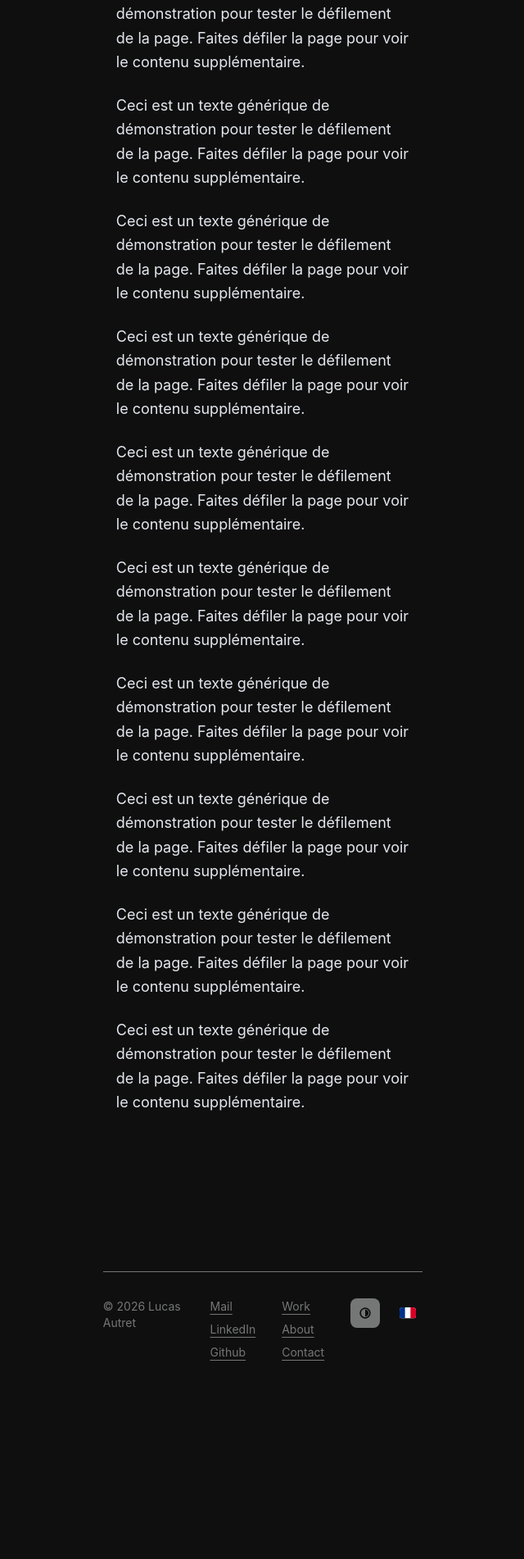
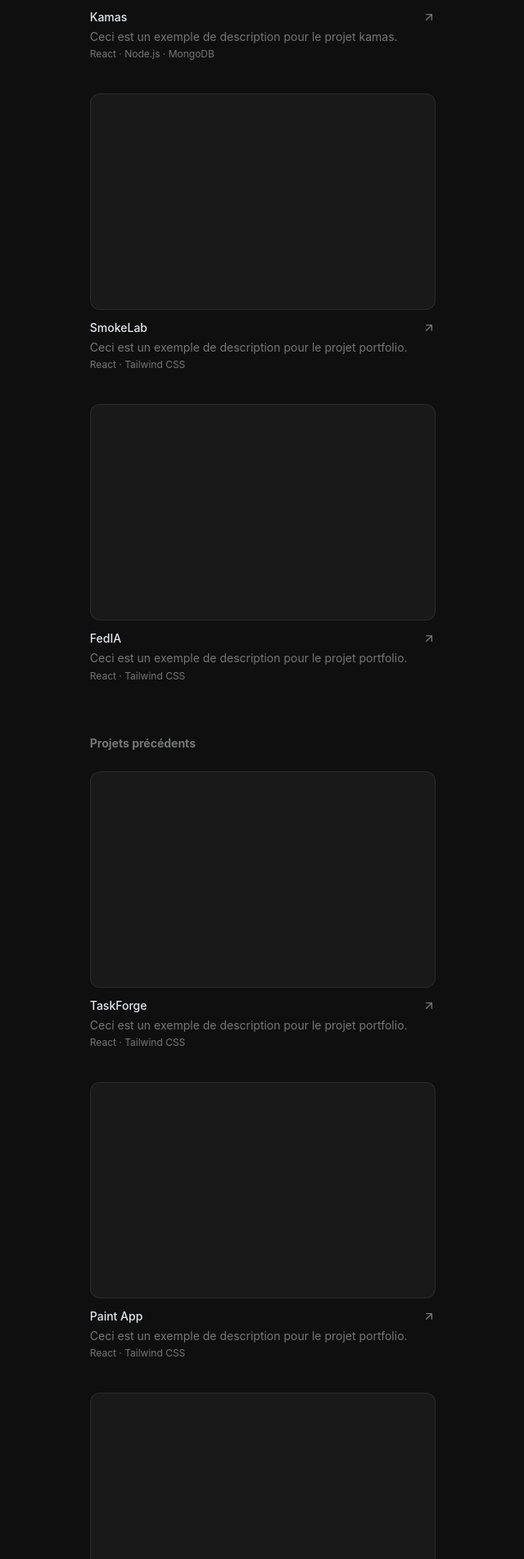
Before and after one commit to Maynito/Maynito.github.io, a React (Vite) app: page / in a window 1280 px wide. Shown: the part 798-2700 px from the top of the page at 82% size, without its empty margins (319-959 px from the left). Built offline with nearby package versions, Linux system fonts and the light colour scheme.

Commit message:
Add ProjectCard component and update App to display recent and previous projects

```diff
--- a/src/App.jsx
+++ b/src/App.jsx
@@ -1,26 +1,92 @@
 import NavBar from './components/NavBar'
 import Footer from './components/Footer'
+import ProjectCard from './components/ProjectCard'
+
+const RECENT_PROJECTS = [
+  {
+    title: "Kamas",
+    description: "Ceci est un exemple de description pour le projet kamas.",
+    imageUrl: "",
+    projectUrl: "https://github.com/Maynito/kamas",
+    techs: ["React", "Node.js", "MongoDB"]
+  },
+  {
+    title: "SmokeLab",
+    description: "Ceci est un exemple de description pour le projet portfolio.",
+    imageUrl: "",
+    projectUrl: "https://github.com/Maynito/smokelab",
+    techs: ["React", "Tailwind CSS"]
+  },
+  {
+    title: "FedIA",
+    description: "Ceci est un exemple de description pour le projet portfolio.",
+    imageUrl: "",
+    projectUrl: "https://labs.sogeti.com/project/fedia/",
+    techs: ["React", "Tailwind CSS"]
+  }
+];
+
+const PREVIOUS_PROJECTS = [
+  {
+    title: "TaskForge",
+    description: "Ceci est un exemple de description pour le projet portfolio.",
+    imageUrl: "",
+    projectUrl: "https://github.com/Maynito/TaskForge",
+    techs: ["React", "Tailwind CSS"]
+  },
+  {
+    title: "Paint App",
+    description: "Ceci est un exemple de description pour le projet portfolio.",
+    imageUrl: "",
+    projectUrl: "https://github.com/Maynito/smokelab",
+    techs: ["React", "Tailwind CSS"]
+  },
+  {
+    title: "Programmation Large Échelle",
+    description: "Ceci est un exemple de description pour le projet portfolio.",
+    imageUrl: "",
+    projectUrl: "https://github.com/Decymax/ProjetPLE",
+    techs: ["React", "Tailwind CSS"]
+  }
+];
 
 function App() {
   return (
-    <div className="App bg-background">
+    <div className="App bg-background min-h-screen flex flex-col">
       <NavBar />
-      <main className="page-width">
+      <main className="page-width flex-1">
 
-        <section id="hero" className="flex-col bottom-0 z-50 flex border-t border-black/10 p-20 text-primary-text gap-6">
+        <section id="hero" className="flex-col bottom-0 z-50 flex border-t border-black/10 py-20 text-primary-text gap-6">
           <h2 className="text-sm font-bold text-secondary-text">Présentation</h2>
           <p className="text-primary-text text-md leading-relaxed">
             Ceci est un exemple de contenu pour la section d'accueil.
           </p>
         </section>
 
-        <div id="projets" className="mx-auto max-w-2xl space-y-6 p-8 text-lg leading-relaxed text-primary-text">
-          {Array.from({ length: 12 }, (_, index) => (
-            <p key={index}>
-              Ceci est un texte générique de démonstration pour tester le défilement de la page.
-              Faites défiler la page pour voir le contenu supplémentaire.
-            </p>
-          ))}
+        <div id="projets-recents" className="space-y-6 py-8 text-lg leading-relaxed text-primary-text">
+          <h2 className="text-sm font-bold text-secondary-text">Projets récents</h2>
+
+          <div className="@container">
+            <div className="grid grid-cols-1 gap-x-4 gap-y-10 @md:grid-cols-2">
+              {RECENT_PROJECTS.map((projet) => (
+                <ProjectCard key={projet.title} {...projet} />
+              ))}
+            </div>
+          </div>
+
+        </div>
+
+        <div id="projets-precedents" className="space-y-6 py-8 text-lg leading-relaxed text-primary-text">
+          <h2 className="text-sm font-bold text-secondary-text">Projets précédents</h2>
+
+          <div className="@container">
+            <div className="grid grid-cols-1 gap-x-4 gap-y-10 @md:grid-cols-2">
+              {PREVIOUS_PROJECTS.map((projet, index) => (
+                <ProjectCard key={`${projet.title}-${index}`} {...projet} />
+              ))}
+            </div>
+          </div>
+
         </div>
 
       </main>
--- /dev/null
+++ b/src/components/ProjectCard.jsx
@@ -0,0 +1,28 @@
+import { LuArrowUpRight } from "react-icons/lu";
+
+export default function ProjectCard({ title, description, imageUrl, projectUrl, techs = [] }) {
+  return (
+    <a href={projectUrl} target="_blank" rel="noopener noreferrer" className="group block">
+      <div className="aspect-[16/10] w-full overflow-hidden rounded-xl border border-secondary-text/20 bg-secondary-text/10">
+        {imageUrl && (
+          <img
+            src={imageUrl}
+            alt={title}
+            className="h-full w-full object-cover transition-opacity group-hover:opacity-80"
+          />
+        )}
+      </div>
+
+      <div className="mt-3 flex items-start justify-between gap-4">
+        <div className="space-y-1">
+          <h3 className="text-sm font-medium text-primary-text">{title}</h3>
+          <p className="text-sm leading-snug text-secondary-text">{description}</p>
+          {techs.length > 0 && (
+            <p className="text-xs text-secondary-text">{techs.join(" · ")}</p>
+          )}
+        </div>
+        <LuArrowUpRight className="mt-0.5 size-4 shrink-0 text-secondary-text group-hover:text-primary-text" />
+      </div>
+    </a>
+  );
+}
```
